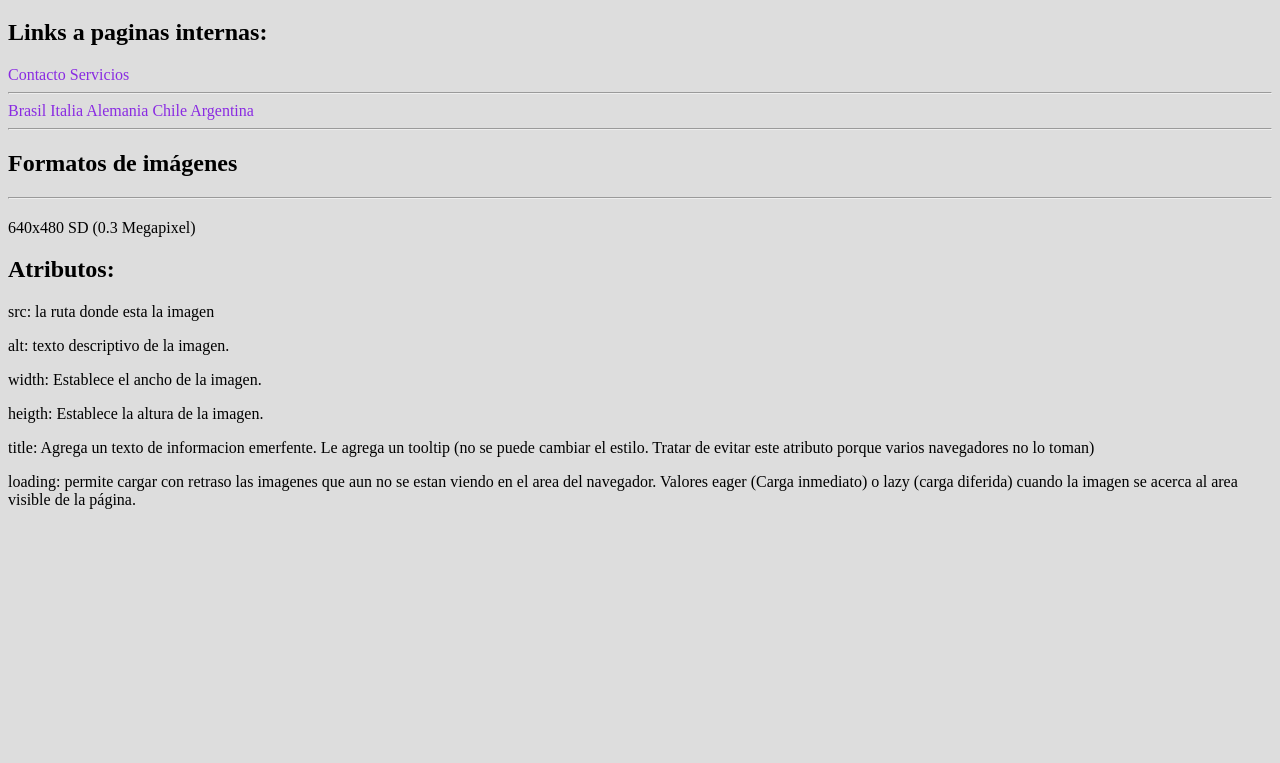
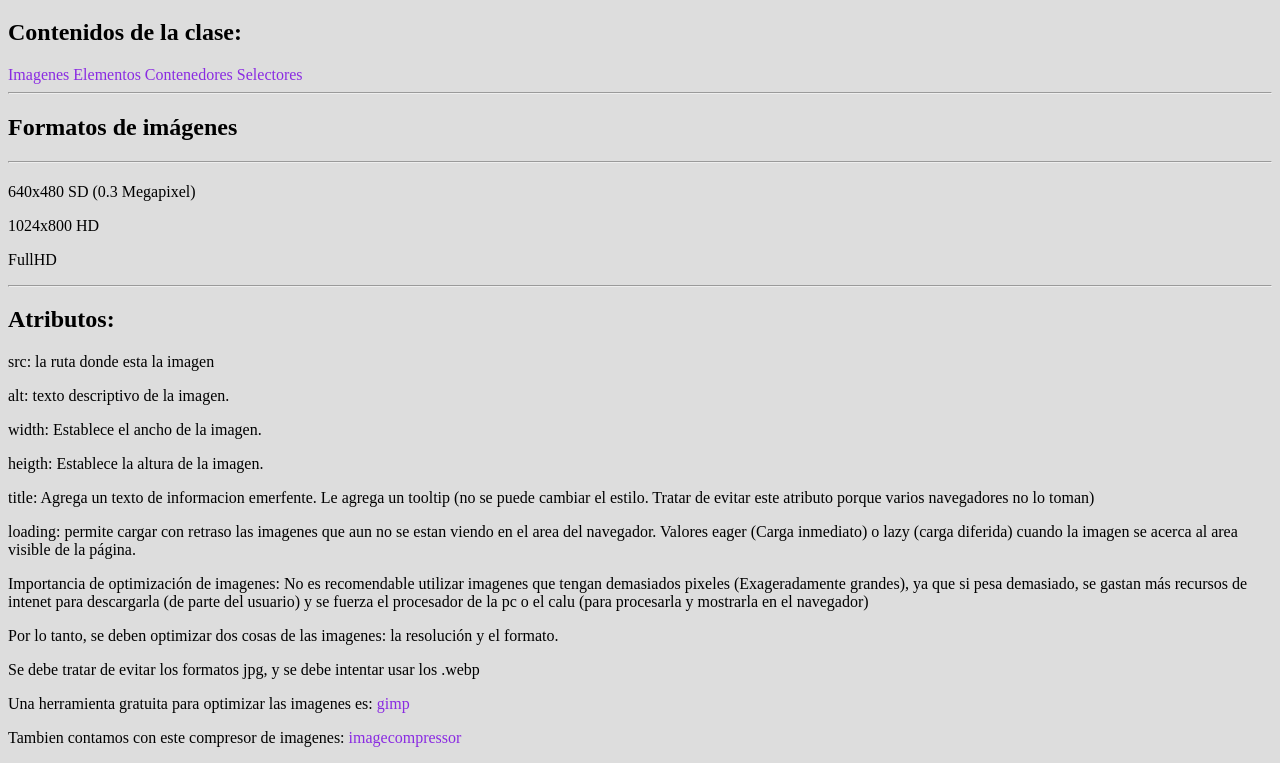
Before and after one commit to Rodrigo-Emca/EducacionIT-ProgramacionFullStack, a plain HTML site: page clase.04/index.html in a window 1280 px wide. Shown: the part 61-824 px from the top of the page. Before the commit the page ends 800 px from the top, so only its background shows below. Drawn offline with Linux system fonts and the light colour scheme.

Commit message:
clase de selectores, id, class

```diff
--- a/clase.04/index.html
+++ b/clase.04/index.html
@@ -9,17 +9,10 @@
 <body>
     <h1>Imágenes</h1>
 
-    <h2>Links a paginas internas:</h2>
-    <a href="contacto.html">Contacto</a>
-    <a href="servicios.html">Servicios</a>
-
-    <hr>
-
-    <a href="paises/latam/brasil/brasil.html">Brasil</a>
-    <a href="paises/europa/italia/italia.html">Italia</a>
-    <a href="paises/europa/alemania/alemania.html">Alemania</a>
-    <a href="paises/latam/chile/chile.html">Chile</a>
-    <a href="paises/latam/argentina/argentina.html">Argentina</a>
+    <h2>Contenidos de la clase:</h2>
+    <a href="#">Imagenes</a>
+    <a href="./elementosContenedores/elementosContenedores.html">Elementos Contenedores</a>
+    <a href="./selectores-id-etiqueta-class/selectores.html">Selectores</a>
 
     <hr>
 
@@ -30,6 +23,10 @@
     <h2></h2>
 
     <p>640x480 SD (0.3 Megapixel)</p>
+    <P>1024x800 HD</P>
+    <p>FullHD</p>
+
+    <hr>
 
     <h2>Atributos:</h2>
 
@@ -40,5 +37,11 @@
     <p>title: Agrega un texto de informacion emerfente. Le agrega un tooltip (no se puede cambiar el estilo. Tratar de evitar este atributo porque varios navegadores no lo toman)</p>
     <p>loading: permite cargar con retraso las imagenes que aun no se estan viendo en el area del navegador. Valores eager (Carga inmediato) o lazy (carga diferida) cuando la imagen se acerca al area visible de la página.</p>
 
+    <p>Importancia de optimización de imagenes: No es recomendable utilizar imagenes que tengan demasiados pixeles (Exageradamente grandes), ya que si pesa demasiado, se gastan más recursos de intenet para descargarla (de parte del usuario) y se fuerza el procesador de la pc o el calu (para procesarla y mostrarla en el navegador)</p>
+    <p>Por lo tanto, se deben optimizar dos cosas de las imagenes: la resolución y el formato.</p>
+    <p>Se debe tratar de evitar los formatos jpg, y se debe intentar usar los .webp</p>
+    <p>Una herramienta gratuita para optimizar las imagenes es: <a href="https://www.gimp.org/" target="_blank">gimp</a></p>
+    <p>Tambien contamos con este compresor de imagenes: <a href="https://imagecompressor.com/es/" target="_blank">imagecompressor</a></p>
+
 </body>
 </html>
```
Also changed, not shown: clase.04/elementosContenedores/elementosContenedores.html (added, +18 -0 lines), clase.04/selectores-id-etiqueta-class/selectores.html (added, +32 -0 lines), clase.04/selectores-id-etiqueta-class/styles.css (added, +7 -0 lines).
